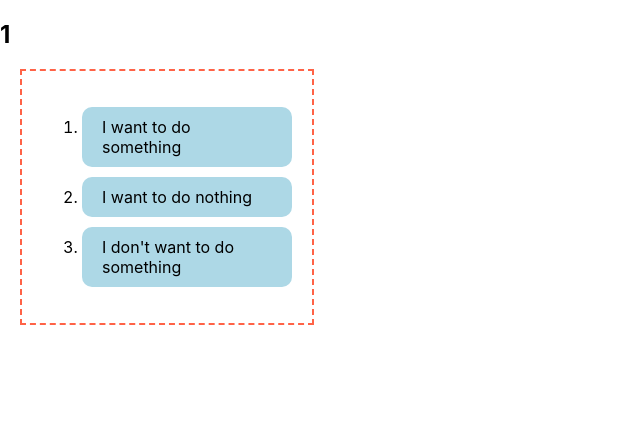
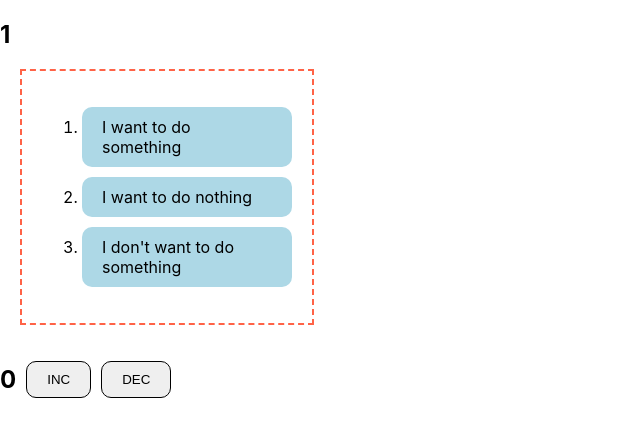
Before and after one commit to santajitpatra/learntypescript, a React (Create React App) app: page / in a window 1280 px wide. Shown: the top 436 px of the page, without its empty margins (0-640 px from the left). Built offline with nearby package versions, Linux system fonts and the light colour scheme; the HTML template or start-up script is replaced by a standard one.

Commit message:
feat : useState
feat : useState  in typeScript

```diff
--- a/src/App.tsx
+++ b/src/App.tsx
@@ -2,6 +2,7 @@ import React from "react";
 import Button from "./components/Button";
 import { CounterProvider } from "./provider/Counter";
 import Todo from "./components/Todo";
+import Counter from "./components/Counter";
 
 const myTodoItems = [
   { id: 1, title: "I want to do something" },
@@ -15,6 +16,7 @@ const App: React.FC = (props) => {
       <CounterProvider>
         <Button onClick={() => alert("K.O")} text={"Click Me"} />
         <Todo items={myTodoItems} />
+        <Counter/>
       </CounterProvider>
     </div>
   );
--- /dev/null
+++ b/src/components/Counter/index.tsx
@@ -0,0 +1,24 @@
+import React, { useState } from 'react'
+import "./style.css"
+const Counter: React.FC = (props) => {
+const [counter, setCounter] = useState(0);
+
+const handleIncrement =() => {
+setCounter(counter +1)
+}
+const handleDecrement = () => {
+if (counter === 0) {
+    setCounter(counter - 1);
+}
+};
+
+  return (
+    <div className="counter_container">
+      <h2>{counter}</h2>
+      <button onClick={handleIncrement}>INC</button>
+      <button onClick={handleDecrement}>DEC</button>
+    </div>
+  );
+}
+
+export default Counter
--- /dev/null
+++ b/src/components/Counter/style.css
@@ -0,0 +1,12 @@
+.counter_container {
+display: flex;
+align-items: center;
+}
+
+button {
+    margin-left: 10px;
+    border-radius: 10px;
+    border: 1px solid;
+    padding: 10px 20px;
+    cursor: pointer;
+}
```
